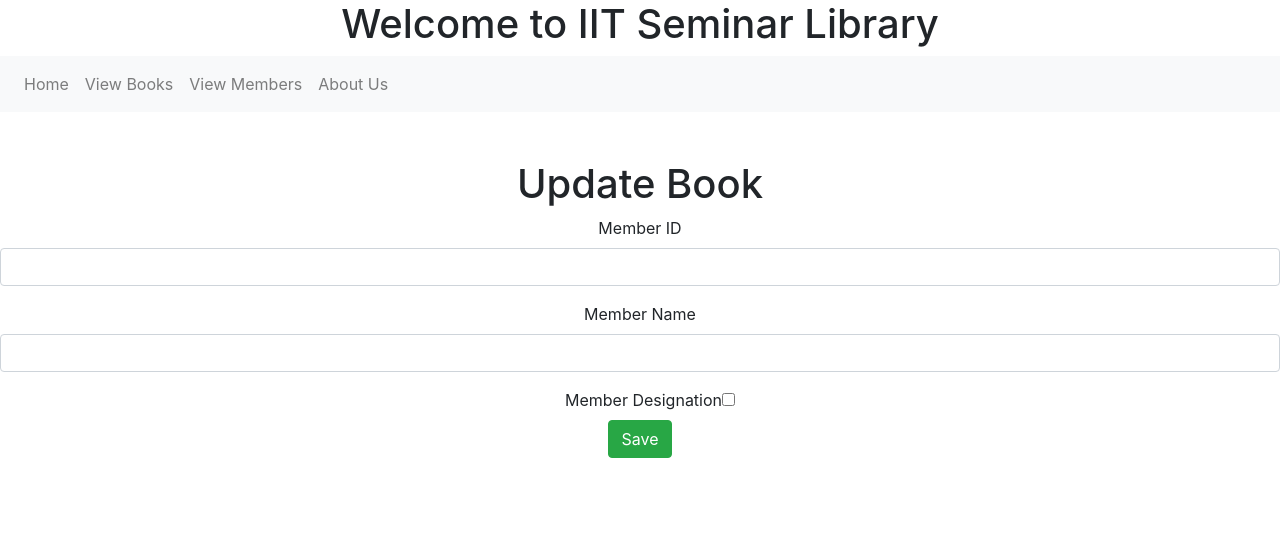
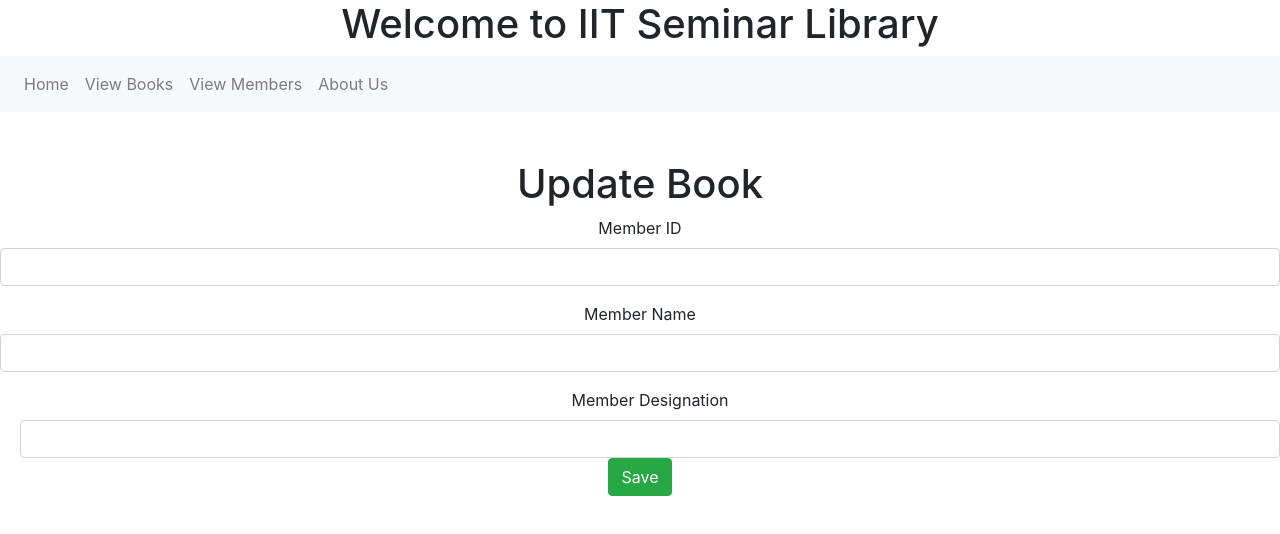
Before and after one commit to rakib3004/book-management, an Angular app: page /updateMember in a window 1280 px wide. Shown: the top 534 px of the page. Built offline with nearby package versions, Linux system fonts and the light colour scheme.

Commit message:
complete semi project

```diff
--- a/src/app/member-list/member-list.component.ts
+++ b/src/app/member-list/member-list.component.ts
@@ -22,7 +22,7 @@
   updateMember(member: Member, index: number) {
 
     this.memberService.setMemberToBeUpdated(member, index);
-    this.router.navigate(['updateBook']);
+    this.router.navigate(['updateMember']);
   }
 
   addMember() {
--- a/src/app/update-member/update-member.component.html
+++ b/src/app/update-member/update-member.component.html
@@ -26,8 +26,8 @@
     <label for="name">Member Designation</label>
 
     <input
-      type="checkbox"
-      class="form-control-check"
+      type="text"
+      class="form-control"
       id="avability"
       [(ngModel)]="givenMember.designation"
       [ngModelOptions]="{ standalone: true }"
--- a/src/app/update-member/update-member.component.ts
+++ b/src/app/update-member/update-member.component.ts
@@ -20,7 +20,7 @@
 
   updateMember(){
     this.memberService.updateMember(this.givenMember);
-    this.route.navigate(['updateMember'])
+    this.route.navigate(['members'])
   }
 
 }
```
